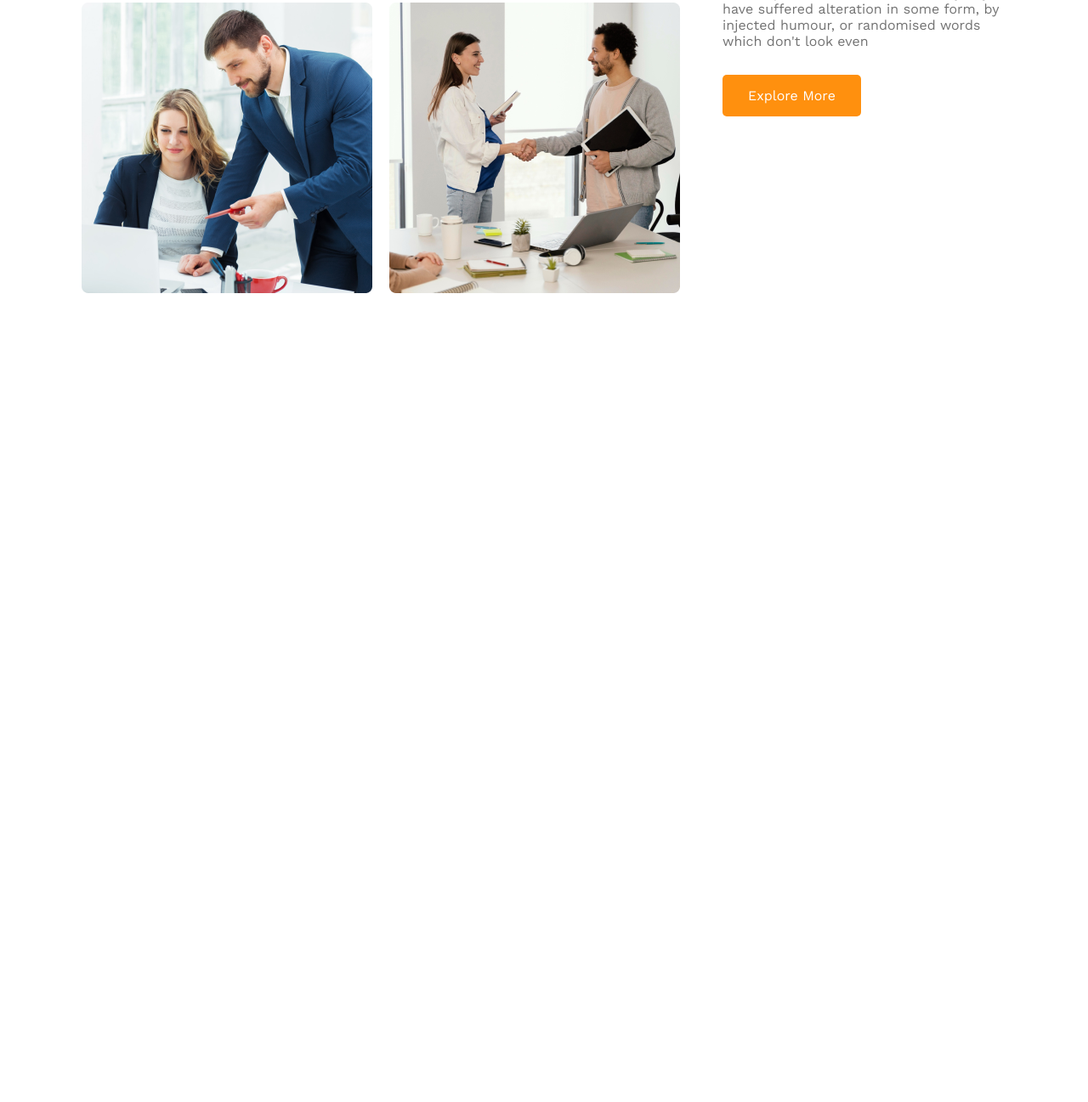
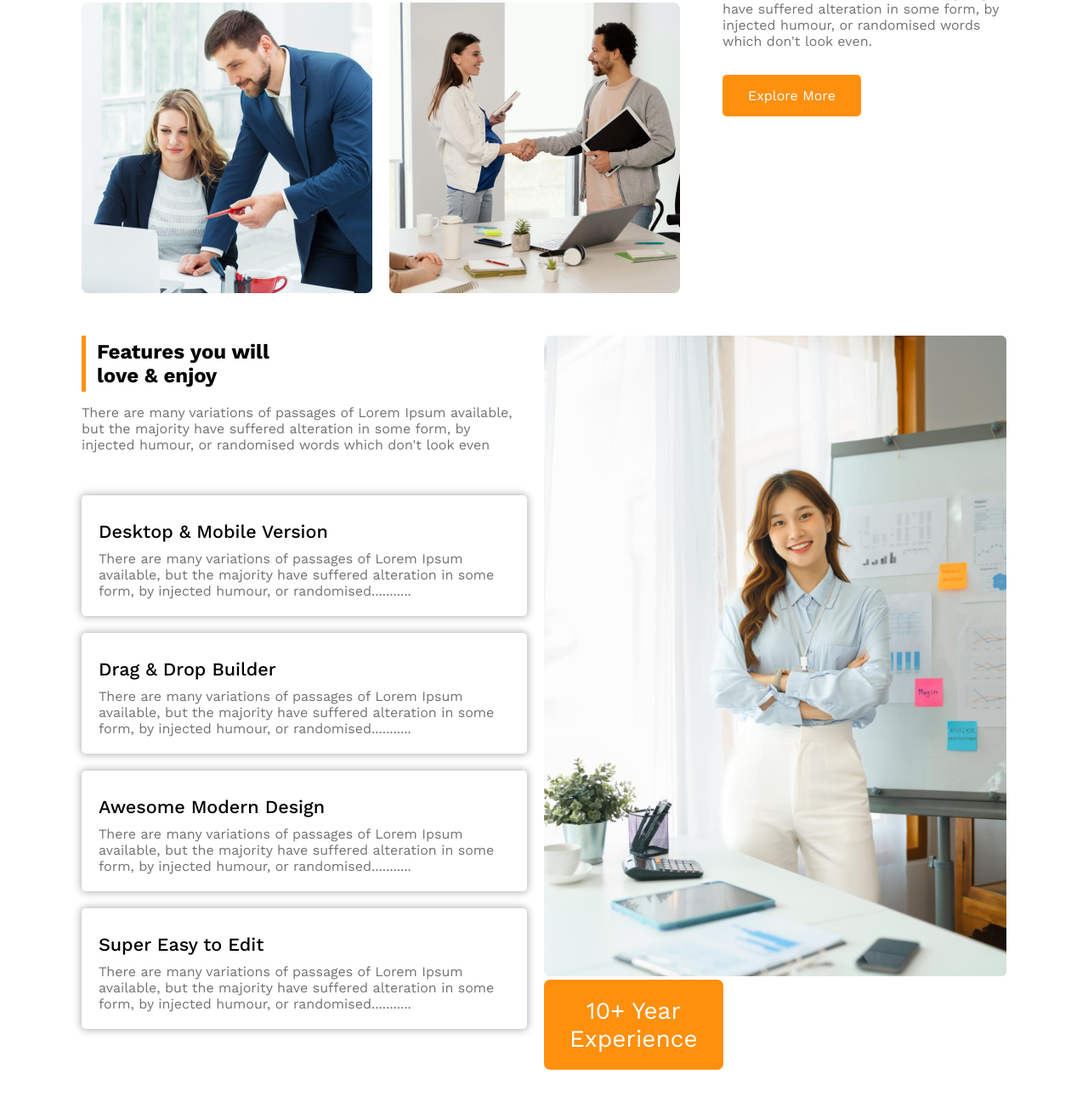
Before and after one commit to himu004/responsive-g3-architect, a plain HTML site: page index.html in a window 1280 px wide. Shown: the part 1395-2692 px from the top of the page at 85% size. Before the commit the page ends 1790 px from the top, so only its background shows below. Drawn offline with nearby package versions, Linux system fonts and the light colour scheme.

Commit message:
Fetures Section Cards Completed

```diff
--- a/index.html
+++ b/index.html
@@ -67,12 +67,73 @@
                     </h3>
                     <p>
                         There are many variations of passages of Lorem Ipsum available, but the majority have suffered
-                        alteration in some form, by injected humour, or randomised words which don't look even
+                        alteration in some form, by injected humour, or randomised words which don't look even.
                     </p>
                     <button class="btn-primary">Explore More</button>
                 </div>
             </div>
         </section>
+        <!-- Features Section -->
+
+        <section>
+            <div class="features-container">
+                <div class="features-text">
+                    <div class="section-title">
+                        <h1>
+                            Features you will <br> love & enjoy
+                        </h1>
+                    </div>
+                    <div class="sub-title">
+                        <p>
+                            There are many variations of passages of Lorem Ipsum available, but the majority have suffered alteration in some form, by injected humour, or randomised words which don't look even
+                        </p>
+                    </div>
+                    <div class="service-cards">
+                        <div class="card">
+                            <p class="card-title">
+                                Desktop & Mobile Version
+                            </p>
+                            <p class="card-description">
+                                There are many variations of passages of Lorem Ipsum available, but the majority have suffered alteration in some form, by injected humour, or randomised...........
+                            </p>
+                        </div>
+                        <div class="card">
+                            <p class="card-title">
+                                Drag & Drop Builder
+                            </p>
+                            <p class="card-description">
+                                There are many variations of passages of Lorem Ipsum available, but the majority have suffered alteration in some form, by injected humour, or randomised...........
+                            </p>
+                        </div>
+                        <div class="card">
+                            <p class="card-title">
+                                Awesome Modern Design
+                            </p>
+                            <p class="card-description">
+                                There are many variations of passages of Lorem Ipsum available, but the majority have suffered alteration in some form, by injected humour, or randomised...........
+                            </p>
+                        </div>
+                        <div class="card">
+                            <p class="card-title">
+                                Super Easy to Edit
+                            </p>
+                            <p class="card-description">
+                                There are many variations of passages of Lorem Ipsum available, but the majority have suffered alteration in some form, by injected humour, or randomised...........
+                            </p>
+                        </div>
+                    </div>
+                </div>
+                <div class="features-img">
+
+                    <img class="ftr-img" src="/images/architect.png" alt="">
+                    <div class="ten-year">
+                        <p>10+ Year</p>
+                        <p>Experience</p>
+                    </div>
+                </div>
+            </div>
+        </section>
+
     </main>
     <footer>
 
--- a/style.css
+++ b/style.css
@@ -8,7 +8,7 @@
 }
 
 header{
-    background-color: rgb(255, 144, 15, 15%);
+    background-color: rgb(255, 144, 15, 0.1);
 }
 
 .btn-primary{
@@ -87,7 +87,7 @@ nav {
 }
 .img-container{
     display: grid;
-    grid-template-columns: repeat(2, 2fr);
+    grid-template-columns: repeat(2, 1fr);
     gap: 20px;
 }
 
@@ -110,7 +110,73 @@ nav {
     color: #727272;
 }
 
+/* ******* Features Section ********** */
 
+.features-container{
+    width: 85%;
+    margin: 50px auto;
+    display: flex;
+}
+
+.features-text{
+    width: 50%;
+}
+
+.section-title{
+    border-left: 5px solid #FF900E;
+
+}
+
+.section-title h1{
+    padding: 5px 13px;
+    margin-bottom: 15px;
+}
+
+.sub-title p{
+    padding-right: 30px;
+    color: #727272;
+}
+
+.service-cards{
+    margin-top: 50px;
+}
+
+.card{
+    padding: 20px;
+    margin-right: 20px;
+    margin-bottom: 20px;
+    box-shadow: rgba(0, 0, 0, 0.319) 0px 0px 10px 1px;
+    border-radius: 5px;
+}
+
+.card-title{
+    padding: 10px 0px;
+    font-size: 1.35rem;
+    font-weight: 500;
+}
+
+.card-description{
+    color: #727272;
+}
+
+.features-img{
+    width: 50%;
+}
+
+
+.ftr-img{
+    width: 100%;
+}
+
+.ten-year{
+    display: inline-block;
+    background-color: #FF900E;
+    padding: 20px 30px;
+    font-size: 1.75rem;
+    text-align: center;
+    color: #fff;
+    border-radius: 7px;
+}
 
 
 
@@ -153,8 +219,7 @@ nav {
     }
 
     .img-container{
-        display: flex;
-        flex-direction: column;
+        grid-template-columns: 1fr;
     }
 }
 
```
